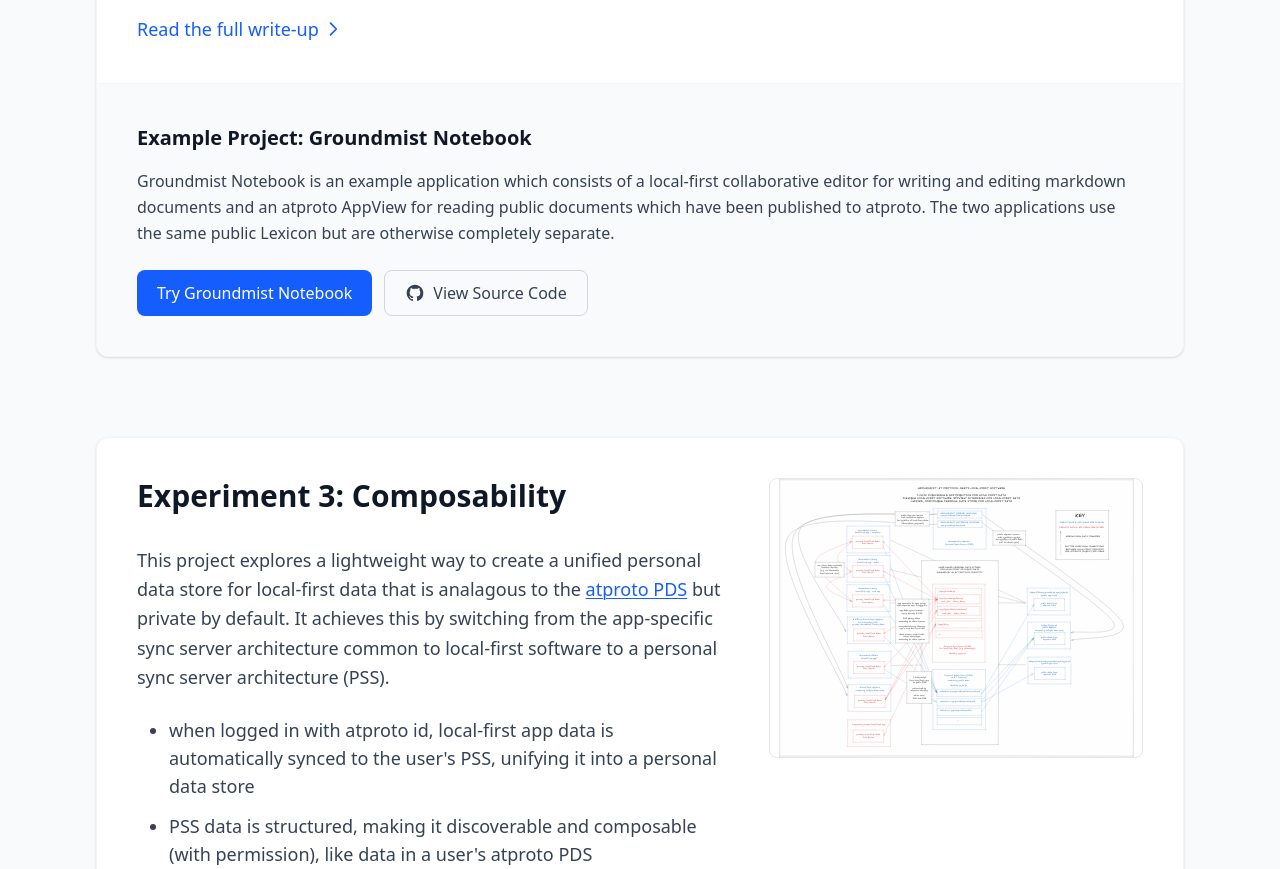
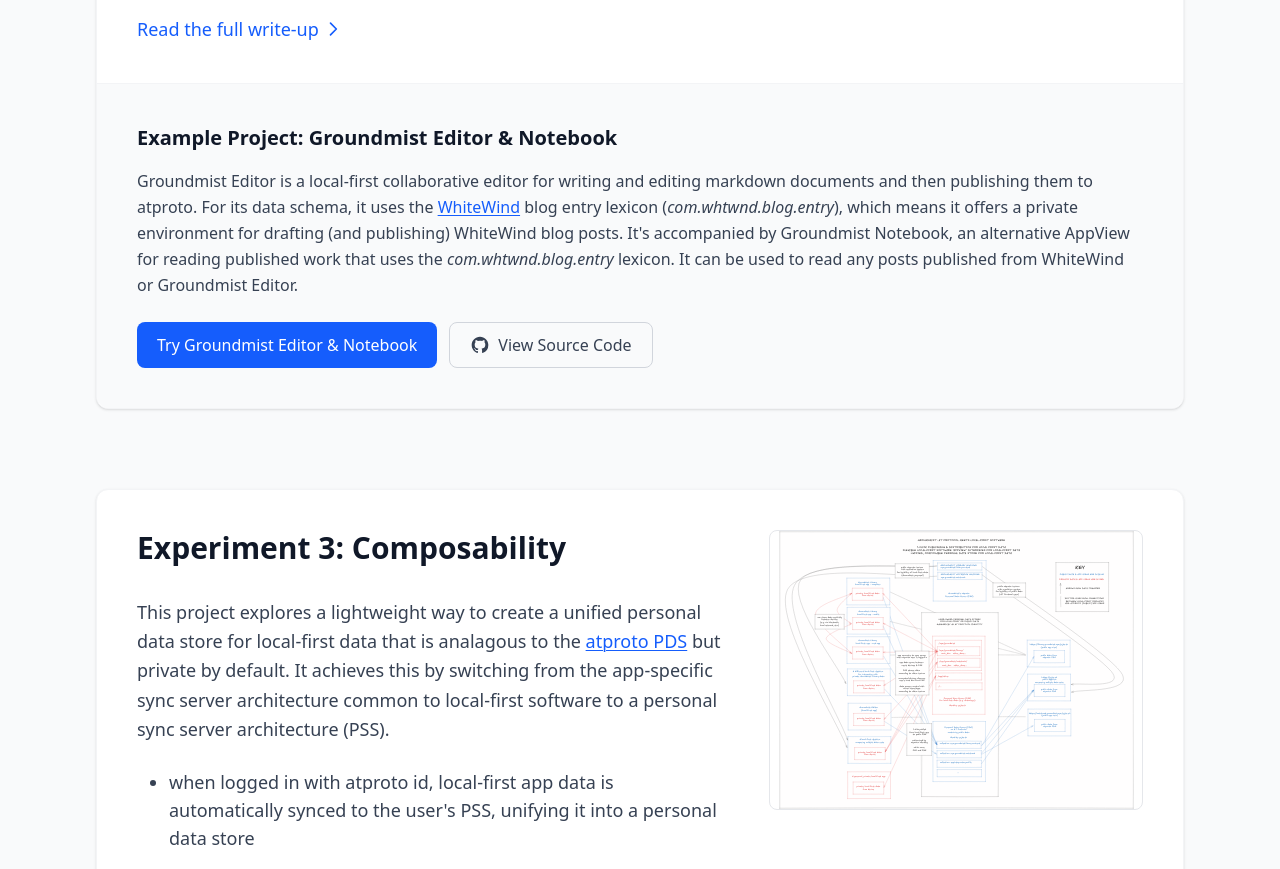
Before and after one commit to grjte/groundmist-website, a React (Vite) app: page / in a window 1280 px wide. Shown: the part 2320-3189 px from the top of the page. Built offline with nearby package versions, Linux system fonts and the light colour scheme.

Commit message:
feat: update legibility example project overview

```diff
--- a/src/App.tsx
+++ b/src/App.tsx
@@ -312,15 +312,15 @@ function App() {
             {/* Implementation Section */}
             <div className="p-8 sm:p-10 bg-gray-50 rounded-b-xl space-y-6">
               <div className="space-y-4">
-                <h3 className="text-xl font-semibold text-gray-900">Example Project: Groundmist Notebook</h3>
+                <h3 className="text-xl font-semibold text-gray-900">Example Project: Groundmist Editor & Notebook</h3>
                 <p className="text-gray-700 leading-relaxed">
-                  Groundmist Notebook is an example application which consists of a local-first collaborative editor for writing and editing markdown documents and an atproto AppView for reading public documents which have been published to atproto. The two applications use the same public Lexicon but are otherwise completely separate.
+                  Groundmist Editor is a local-first collaborative editor for writing and editing markdown documents and then publishing them to atproto. For its data schema, it uses the <a href="https://whtwnd.com" target='_blank' rel='noopener noreferrer' className='text-blue-600 hover:text-blue-800 underline decoration-1 underline-offset-2'>WhiteWind</a> blog entry lexicon (<em>com.whtwnd.blog.entry</em>), which means it offers a private environment for drafting (and publishing) WhiteWind blog posts. It's accompanied by Groundmist Notebook, an alternative AppView for reading published work that uses the <em>com.whtwnd.blog.entry</em> lexicon. It can be used to read any posts published from WhiteWind or Groundmist Editor.
                 </p>
               </div>
 
               <div className="flex flex-wrap gap-3">
                 <a href="https://notebook.groundmist.xyz" className="inline-flex items-center px-5 py-2.5 bg-blue-600 text-white rounded-lg hover:bg-blue-700 transition-colors">
-                  Try Groundmist Notebook
+                  Try Groundmist Editor & Notebook
                 </a>
                 <a href="https://github.com/grjte/groundmist-notebook" className="inline-flex items-center px-5 py-2.5 border border-gray-300 text-gray-700 rounded-lg hover:bg-gray-50 transition-colors">
                   <svg className="w-5 h-5 mr-2" fill="currentColor" viewBox="0 0 24 24" aria-hidden="true">
```
